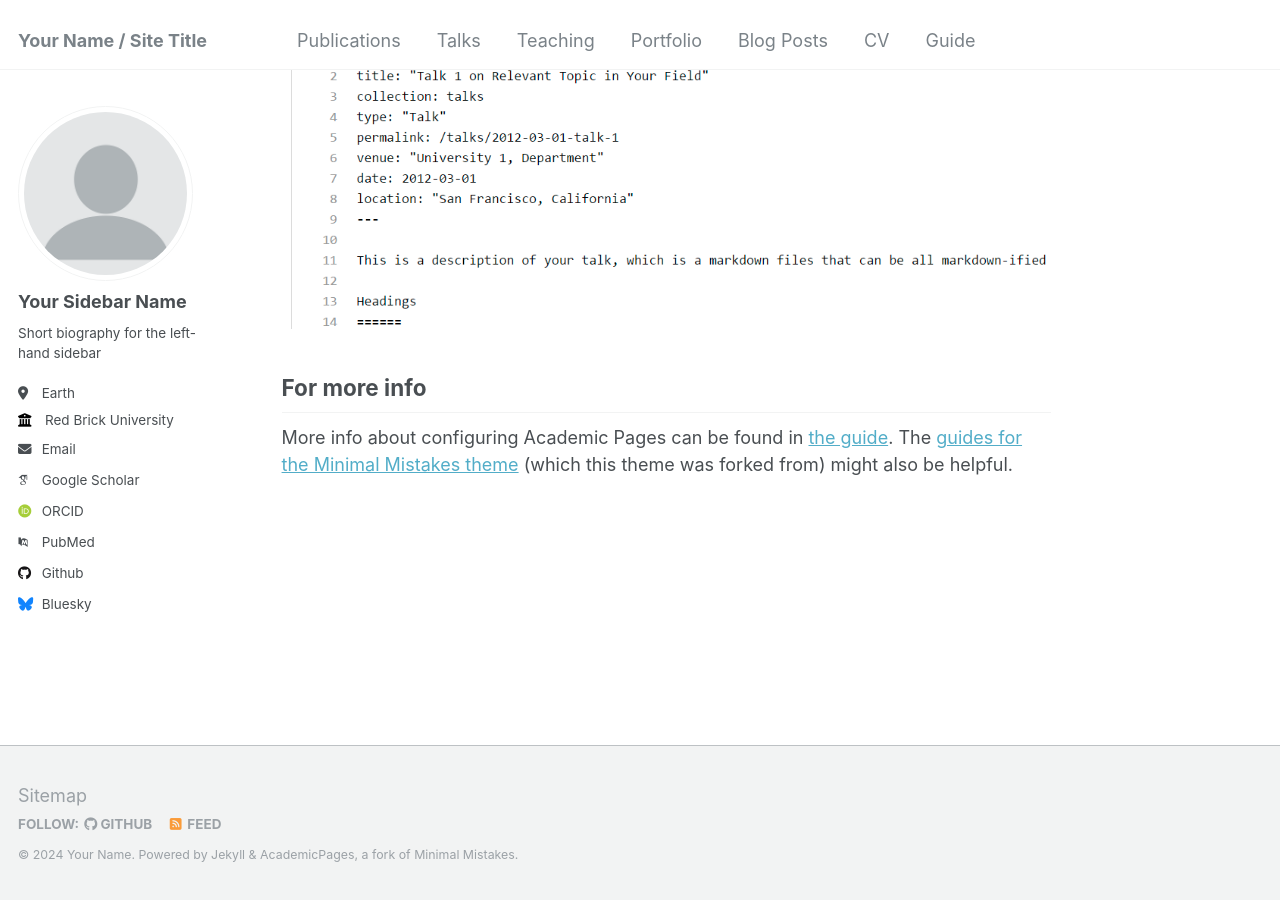
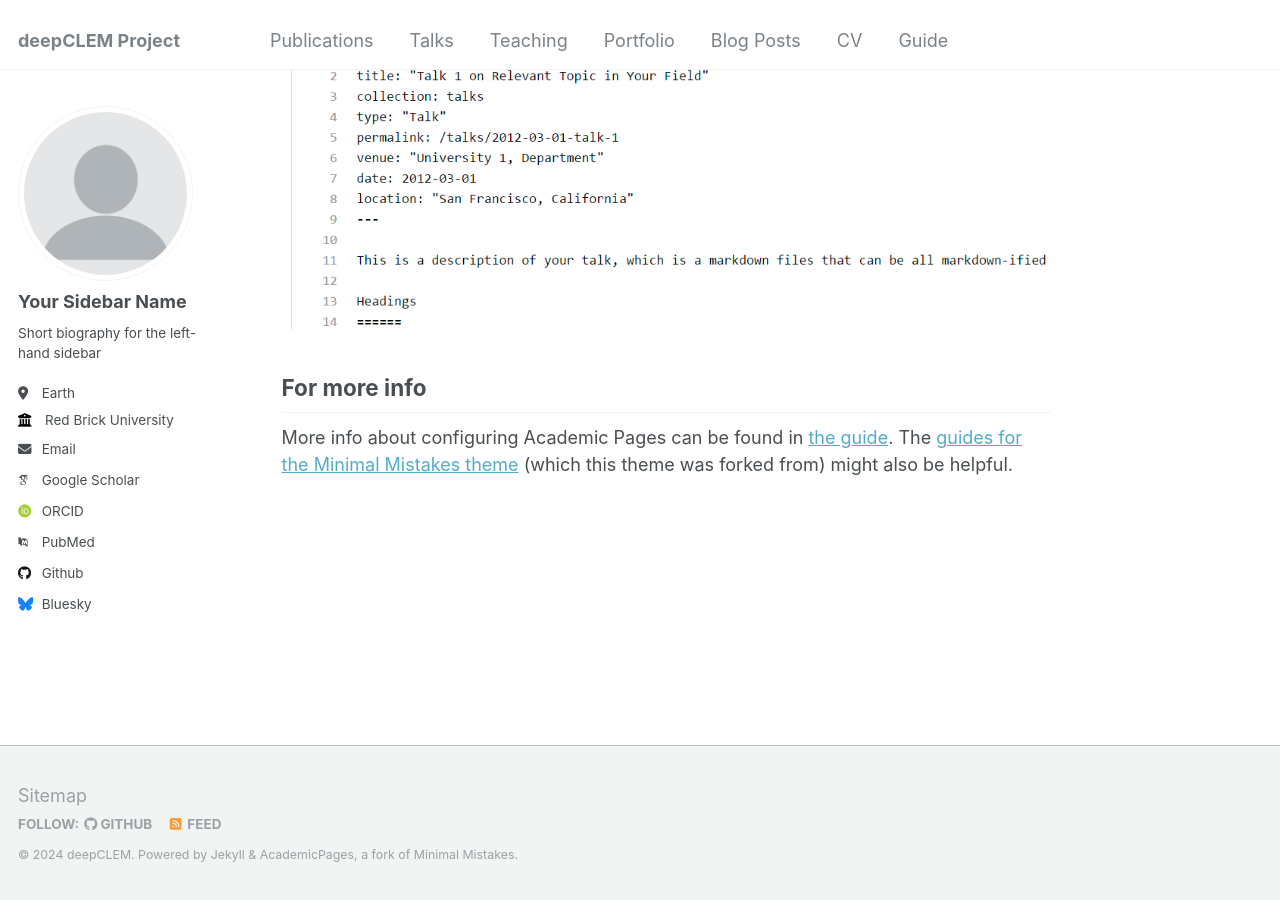
Before and after one commit to deepCLEM/deepCLEM_v0.github.io, a Jekyll site: the page built from _pages/about.md, in a window 1280 px wide and 900 px high, scrolled down 2660 px. Built offline with Jekyll 4.4.1, drawn with Linux system fonts in a browser that asks for light colours; some web fonts are replaced.

Commit message:
Update _config.yml

```diff
--- a/_config.yml
+++ b/_config.yml
@@ -8,13 +8,13 @@
 
 # Basic Site Settings
 locale                   : "en-US"
-title                    : "Your Name / Site Title"
+title                    : "deepCLEM Project"
 title_separator          : "-"
-name                     : &name "Your Name"
-description              : &description "personal description"
-url                      : https://academicpages.github.io # the base hostname & protocol for your site e.g. "https://mmistakes.github.io"
+name                     : &name "deepCLEM"
+description              : &description "Deep-learning-aided label-free Correlative Light Electron Microscopy."
+url                      : https://deepCLEM.github.io # the base hostname & protocol for your site e.g. "https://mmistakes.github.io"
 baseurl                  : "" # the subpath of your site, e.g. "/blog"
-repository               : "academicpages/academicpages.github.io"
+repository               : "deepCLEM/deepCLEM.github.io"
 
 # Site Author - The following control what appear as part of the author content on the side bar.
 #               If a field is blank the icon and link will not appear, otherwise it will be shown.
```
